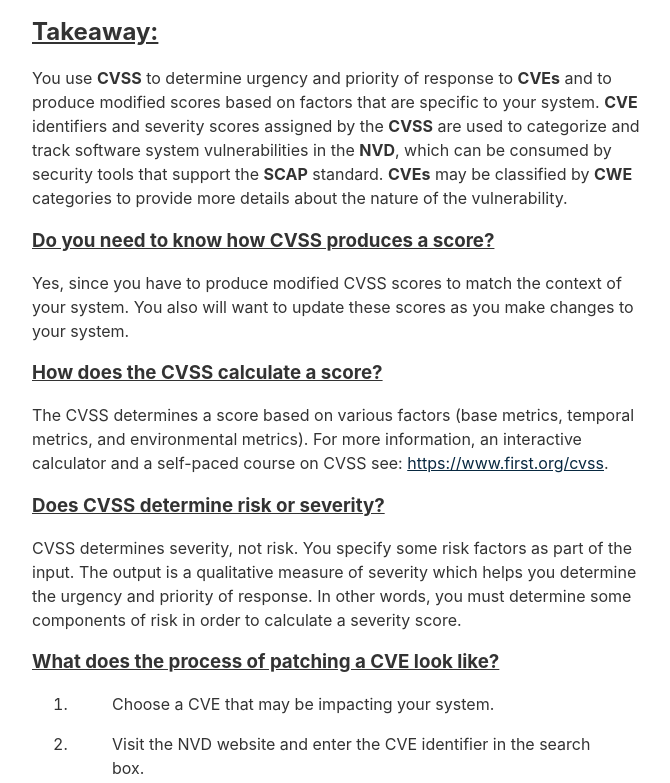
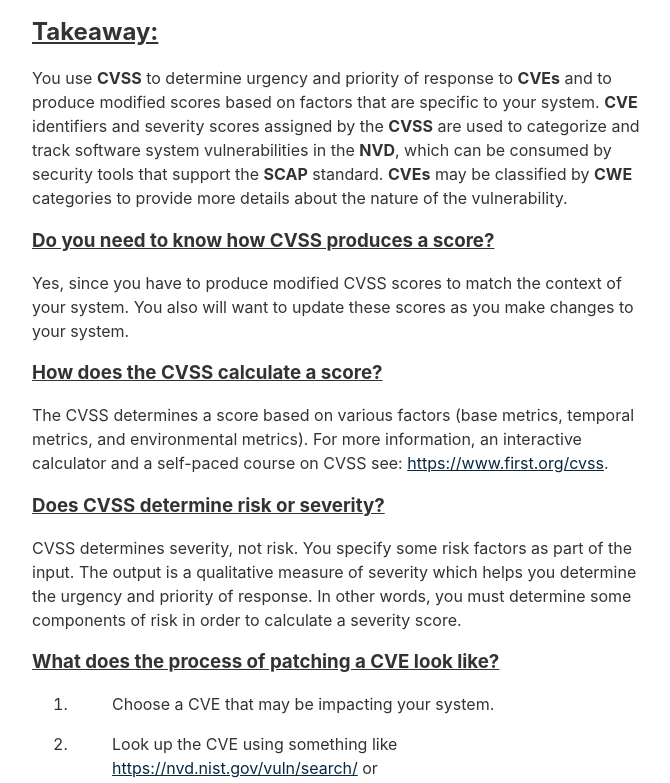
Before and after one commit to 1NF053C/op, an Eleventy site: page packages/blog/src/posts/post.2-cvss-cve-cwe-scap-nvd.md in a window 1280 px wide. Shown: the part 160-943 px from the top of the page, without its empty margins (304-974 px from the left). Built offline with nearby package versions, Linux system fonts and the light colour scheme; Eleventy itself is replaced by a stand-in of ours; files that its build step writes are made by us from their sources.

Commit message:
include links to cve search engines

```diff
--- a/packages/blog/src/posts/post.2-cvss-cve-cwe-scap-nvd.md
+++ b/packages/blog/src/posts/post.2-cvss-cve-cwe-scap-nvd.md
@@ -30,7 +30,7 @@
 
   1. > Choose a CVE that may be impacting your system.
 
-  2. > Visit the NVD website and enter the CVE identifier in the search box.
+  2. > Look up the CVE using something like <a target="_blank" rel="noopener noreferrer" href="https://nvd.nist.gov/vuln/search/">https://nvd.nist.gov/vuln/search/</a> or <a target="_blank" rel="noopener noreferrer" href="https://cve.mitre.org/cve/search_cve_list.html">https://cve.mitre.org/cve/search_cve_list.html</a>
 
   3. > Look for the CVE entry, which includes a detailed description of the vulnerability, severity rating, and a list of affected products and versions.
 
```
